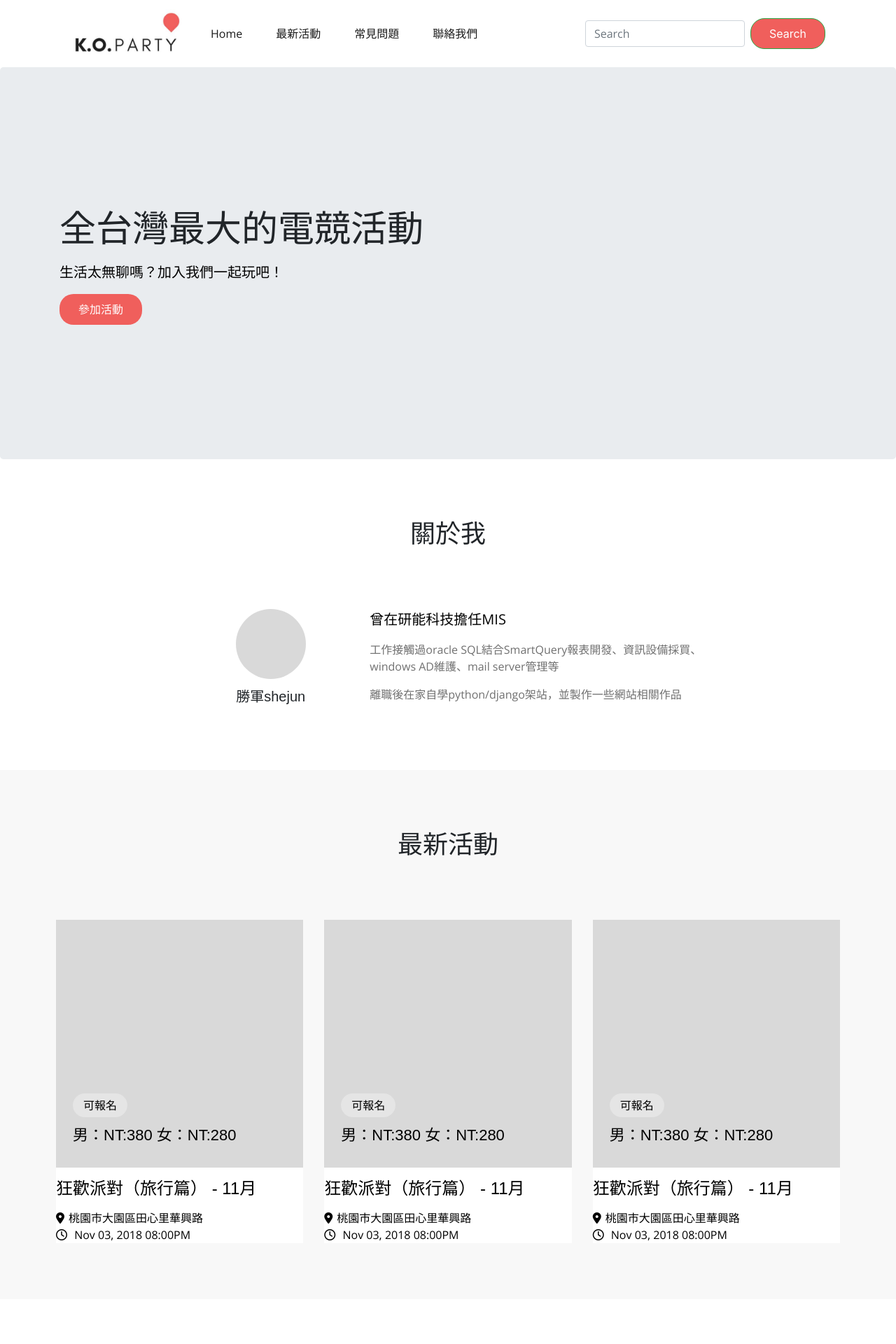
After one commit to shenjunyuan/djangoweb, a Django app: page /bootstrap_train/ in a window 1280 px wide. The commit adds this page. Shown: the top 1920 px of the page at 70% size. Run offline with Django 3.2, Linux system fonts and the light colour scheme; some libraries are stand-ins or nearby versions.

Commit message:
'bootstrap'

```diff
--- a/mysite/mysite/urls.py
+++ b/mysite/mysite/urls.py
@@ -15,7 +15,9 @@ Including another URLconf
 """
 from django.contrib import admin
 from django.urls import path
-from trips.views import  home, PostCreate, PostDelete , PostUpdate, PostDetail
+from trips.views import  home, PostCreate, PostDelete , PostUpdate, PostDetail, bootstrap
+from django.contrib.staticfiles.urls import staticfiles_urlpatterns
+
 urlpatterns = [
     path('admin/', admin.site.urls),
     path('home/', view = home, name='home'),
@@ -23,4 +25,7 @@ urlpatterns = [
     path('post/create/', view = PostCreate.as_view(), name = 'post_add'),
     path('post/delete/<int:pk>/', view = PostDelete.as_view(), name = 'post_delete'),
     path('post/update/<int:pk>/', view = PostUpdate.as_view(), name = 'post_update'),
-]
+    path('bootstrap_train/', view = bootstrap, name = 'bootstrap_train'),
+    ]
+
+urlpatterns += staticfiles_urlpatterns()
--- /dev/null
+++ b/mysite/static/css/style.css
@@ -0,0 +1,194 @@
+h1,h2,h3,h4,h5,h6{ /*去google font抓的*/
+    font-family: 'Noto Sans TC', sans-serif;
+}
+
+p,a,input,label,textarea,span,ul,li{
+    font-family: 'Open Sans', sans-serif;
+}
+
+.btn{
+    background: #f05f5c;
+    color: white;
+    padding: 9px 26px;
+    border-radius: 20px;
+}
+
+h3{
+    font-size: 36px;
+    line-height: 1.5;
+}
+
+P{
+    color:#707070;
+}
+
+p.lead{
+    color:black
+}
+
+img{
+    max-width: 100%;
+}
+
+
+
+#intro .jumbotron{
+    height: 70vh;
+    margin-bottom: 0px;
+}
+
+#intro h1{
+    font-size: 52px;
+    font-weight: 400;
+    line-height: 1.5;
+}
+
+
+#intro .jumbotron .container{   /*把div裡面東西置中*/
+	position: relative;
+    top: 50%;
+    transform: translate(0, -50%);
+}
+
+header nav img{ /*header包在nav外面*/
+    width: 160px;
+}
+
+header li{
+    margin: 0 16px;
+}
+
+#second{
+    padding: 80px 0px;
+}
+
+#second h3{
+    margin-bottom: 80px;
+}
+
+#second img{
+    width:100px;
+    border-radius: 100%;
+    margin-bottom: 13px;
+}
+
+#latest{
+    padding: 80px;
+    background: rgb(248, 248, 248);
+
+}
+
+
+#latest h3{
+    margin-bottom: 80px;
+}
+#latest .upper{
+    position: relative;
+}
+
+#latest .innertext{
+    position: absolute;
+    bottom: 24px;
+    left: 24px;
+}
+
+#latest .innertext span{
+    background: rgba(255,255,255,0.3);
+    padding: 6px 15px;
+    border-radius: 20px;
+}
+
+#latest .innertext h4{
+    font-size: 22px;
+    margin-top: 18px;
+}
+
+#latest .lower h3{
+    font-size: 24px;
+    margin-bottom: 12px;
+    margin-top: 12px;
+}
+
+#latest .lower i{
+    margin-right: 6px;
+}
+
+#latest .outer{
+    background: white;
+    box-shadow: 0 0 8px 0 rgba(0,0,0,0,08);
+}
+
+#latest.lower{
+    padding: 6px 20px 20px 20px;
+}
+
+#latest a{
+    color:black
+}
+
+#latest a:hover{    /*消除超連結底線*/
+    text-decoration:none;
+
+}
+
+#email{
+    padding: 80px 0px;
+}
+
+#email h3{
+    margin-bottom: 80px;
+}
+
+#email .input-group{
+    margin-bottom: 20px;
+}
+
+#footer{
+    border-top: solid 1px #c9c9c9;
+    padding: 80px 0px;
+}
+
+#footer img{
+    width: 115px;
+    margin-bottom: 25px;
+}
+
+#footer h4{
+    margin-bottom: 26px;
+}
+
+#footer a{
+    color:#f05f5c;
+}
+
+#footer ul{
+    list-style: none; /*把清單list的特效拿掉*/
+    padding: 0;
+    float: left;       /*把清單往左橫放*/
+    margin-right: 50px;
+    margin-bottom: 10px;
+}
+
+#footer ul li{
+    margin-bottom: 10px;
+}
+
+#footer ul li a{
+    color: #707070;
+}
+
+@media only screen and (max-width: 768x) {
+    #second h5{
+        margin-bottom: 63px;
+    }
+    #latest .outer{
+        margin-bottom: 54px;
+    }
+    #latest .outer img{
+        width: 100%;
+    }
+    #footer h4{
+        margin-bottom: 26px;
+        margin-top: 35px;
+    }
+}
--- a/mysite/templates/post.html
+++ b/mysite/templates/post.html
@@ -44,6 +44,7 @@
     <form action="{% url 'post_update' post.id %}" method='get'>
         {% csrf_token %}
     <button class='createB' type='submit'>修改文章</button>
+    </form>
 
     <div class="container post post-detail">
         <div class="post-heading">
--- /dev/null
+++ b/mysite/templates/train_index.html
@@ -0,0 +1,225 @@
+<html>
+
+<head>
+    <meta charset="utf-8">
+    <meta name="viewport" content="width=device-width, initial-scale=1, shrink-to-fit=no">
+    <link rel="stylesheet" href="https://stackpath.bootstrapcdn.com/bootstrap/4.4.1/css/bootstrap.min.css" integrity="sha384-Vkoo8x4CGsO3+Hhxv8T/Q5PaXtkKtu6ug5TOeNV6gBiFeWPGFN9MuhOf23Q9Ifjh" crossorigin="anonymous">
+    <link rel="stylesheet" href="style.css">
+    <link href="/static/css/style.css" rel="stylesheet" type="text/css" media="all" />
+
+    <script src="https://code.jquery.com/jquery-3.4.1.slim.min.js" integrity="sha384-J6qa4849blE2+poT4WnyKhv5vZF5SrPo0iEjwBvKU7imGFAV0wwj1yYfoRSJoZ+n" crossorigin="anonymous"></script>
+    <script src="https://cdn.jsdelivr.net/npm/popper.js@1.16.0/dist/umd/popper.min.js" integrity="sha384-Q6E9RHvbIyZFJoft+2mJbHaEWldlvI9IOYy5n3zV9zzTtmI3UksdQRVvoxMfooAo" crossorigin="anonymous"></script>
+    <script src="https://stackpath.bootstrapcdn.com/bootstrap/4.4.1/js/bootstrap.min.js" integrity="sha384-wfSDF2E50Y2D1uUdj0O3uMBJnjuUD4Ih7YwaYd1iqfktj0Uod8GCExl3Og8ifwB6" crossorigin="anonymous"></script>
+    <script src="https://kit.fontawesome.com/68f8681dba.js" crossorigin="anonymous"></script>
+    <link href="https://fonts.googleapis.com/css?family=Open+Sans&display=swap" rel="stylesheet">
+    <title>bootstrap練習</title>
+</head>
+
+<body>
+
+    <header>
+        <div class='container'>
+            <nav class="navbar navbar-expand-lg navbar-light">
+                <a class="navbar-brand" href="#">
+                    <img src='/static/images/logo.jpg'>
+                </a>
+                <button class="navbar-toggler" type="button" data-toggle="collapse" data-target="#navbarSupportedContent" aria-controls="navbarSupportedContent" aria-expanded="false" aria-label="Toggle navigation">
+                    <span class="navbar-toggler-icon"></span>
+                </button>
+
+                <div class="collapse navbar-collapse" id="navbarSupportedContent">
+                    <ul class="navbar-nav mr-auto">
+                    <li class="nav-item active">
+                        <a class="nav-link" href="#">Home <span class="sr-only">(current)</span></a>
+                    </li>
+                    <li class="nav-item active">
+                        <a class="nav-link" href="#latest">最新活動 <span class="sr-only">(current)</span></a>
+                    </li>
+                    <li class="nav-item active">
+                        <a class="nav-link" href="#">常見問題 <span class="sr-only">(current)</span></a>
+                    </li>
+                    <li class="nav-item active">
+                        <a class="nav-link" href="#footer">聯絡我們 <span class="sr-only">(current)</span></a>
+                    </li>
+                    </ul>
+
+                    <form class="form-inline my-2 my-lg-0">
+                        <input class="form-control mr-sm-2" type="search" placeholder="Search" aria-label="Search">
+                        <button class="btn btn-outline-success my-2 my-sm-0" type="submit">Search</button>
+                    </form>
+                </div>
+            </nav>
+        </div>
+    </header>
+
+    <section id='intro'>
+        <div class='jumbotron'>
+            <div class='container'>
+                <div class='row'>
+                    <div class='col-md-12'>
+                        <h1>全台灣最大的電競活動</h1>
+                        <p class='lead'>生活太無聊嗎？加入我們一起玩吧！</p>
+                        <a class='btn' href='#'>參加活動</a>
+                    </div>
+                </div>
+            </div>
+        </div>
+    </section>
+
+    <section id='second'>
+        <div class='container'>
+            <div class='row'>
+                <div class='col-md-8 offset-md-2 text-center'>
+                    <h3>關於我</h3>
+                    <div class='row'>
+                        <div class='col-md-4'>
+                            <img src='/static/images/inner.png'>
+                            <h5>勝軍shejun</h5>
+                        </div>
+                        <div class='col-md-8 text-left'>
+                            <p class='lead'>曾在研能科技擔任MIS</p>
+                            <p>工作接觸過oracle SQL結合SmartQuery報表開發、資訊設備採買、windows AD維護、mail server管理等</p>
+                            <p>離職後在家自學python/django架站，並製作一些網站相關作品</p>
+                        </div>
+                    </div>
+                </div>
+            </div>
+        </div>
+    </section>
+
+    <section id='latest'>
+        <div class='container'>
+            <div class='row'>
+                <div class='col-md-12 text-center'>
+                    <h3>最新活動<h3>
+                    </div>
+
+                    <div class='row'>
+                        <div class='col-md-4 text-left'>
+							  	<div class='outer'>
+                                    <a href='#'>
+                                        <div class='upper'>
+									    		<img src='/static/images/inner.png'>
+									    		<div class='innertext'>
+									    			<span>可報名</span>
+									    			<h4>男：NT:380  女：NT:280</h4>
+									    		</div>
+									    </div>
+									    <div class='lower'>
+									    	<h3>狂歡派對（旅行篇） - 11月</h3>
+									    	<span><i class="fas fa-map-marker-alt"></i>桃園市大園區田心里華興路</span>
+                                            <br>
+									    	<span><i class="far fa-clock"></i> Nov 03, 2018 08:00PM</span>
+									    </div>
+                                    </a>
+                                </div>
+                        </div>
+
+                        <div class='col-md-4 text-left'>
+							  	<div class='outer'>
+                                    <a href='#'>
+                                        <div class='upper'>
+									    		<img src='/static/images/inner.png'>
+									    		<div class='innertext'>
+									    			<span>可報名</span>
+									    			<h4>男：NT:380  女：NT:280</h4>
+									    		</div>
+									    </div>
+									    <div class='lower'>
+									    	<h3>狂歡派對（旅行篇） - 11月</h3>
+									    	<span><i class="fas fa-map-marker-alt"></i>桃園市大園區田心里華興路</span>
+                                            <br>
+									    	<span><i class="far fa-clock"></i> Nov 03, 2018 08:00PM</span>
+									    </div>
+                                    </a>
+                                </div>
+                        </div>
+
+                        <div class='col-md-4 text-left'>
+							  	<div class='outer'>
+                                    <a href='#'>
+                                        <div class='upper'>
+									    		<img src='/static/images/inner.png'>
+									    		<div class='innertext'>
+									    			<span>可報名</span>
+									    			<h4>男：NT:380  女：NT:280</h4>
+									    		</div>
+									    </div>
+									    <div class='lower'>
+									    	<h3>狂歡派對（旅行篇） - 11月</h3>
+									    	<span><i class="fas fa-map-marker-alt"></i>桃園市大園區田心里華興路</span>
+                                            <br>
+									    	<span><i class="far fa-clock"></i> Nov 03, 2018 08:00PM</span>
+									    </div>
+                                    </a>
+                                </div>
+                        </div>
+
+
+
+                    </div>
+
+            </div>
+
+        </div>
+    </section>
+
+    <section id='email'>
+        <div class='container'>
+            <div class='row'>
+                <div class='col-md-8 offset-md-2 text-center'>
+                    <h3>活動通知</h3>
+                </div>
+            </div>
+            <div class='row'>
+                <div class='col-md-8 offset-md-2 text-left'>
+                    <p>讓我們有最新活動便通知你吧！</p>
+
+                    <div class="input-group input-group-lg">
+                        <input type="text" class="form-control" aria-label="Sizing example input" aria-describedby="inputGroup-sizing-lg" placeholder="你的e-mail">
+
+                    </div>
+                    <a class='btn' href='#'>提交</a>
+                </div>
+
+            </div>
+
+
+        </div>
+
+    </section>
+
+   <section id='footer'>
+        <div class='container'>
+            <div class='row'>
+                <div class='col-md-4 test-left'>
+                    <img src='/static/images/logo.jpg'>
+                    <p>生活太無聊嗎？加入我們一起玩吧</p>
+                </div>
+                <div class='col-md-4 test-left'>
+                    <h4>連結</h4>
+                    <ul>
+                        <li><a href='#'>主頁</a></li>
+                        <li><a href='#'>最新活動</a></li>
+                    </ul>
+                    <ul>
+                        <li><a href='#'>常見問題</a></li>
+                        <li><a href='#'>聯絡我們</a></li>
+                    </ul>
+
+                </div>
+                <div class='col-md-4 test-left'>
+                    <h4>聯絡我們</h4>
+                    <p>桃園市大園區田心里華興路<br>
+                        Phone: 0988-836-551<br>
+                        E-Mail: <a href='#mailto:xxx@gmail.com'>h14736985@gmail.com</a>
+                    </p>
+
+                </div>
+            </div>
+        </div>
+    </section>
+
+
+</body>
+</html>
--- a/mysite/trips/views.py
+++ b/mysite/trips/views.py
@@ -6,6 +6,10 @@ from django.db.models import Q
 
 from .models import Post
 from .form import PostForm
+
+def bootstrap(request):
+    return render(request, 'train_index.html', {
+    })
 
 
 def home(request):
```
Also changed, not shown: mysite/mysite/settings.py (+12 -1 lines), mysite/static/images/inner.png (added), mysite/static/images/logo.jpg (added), mysite/static/images/mainbg.png (added).
